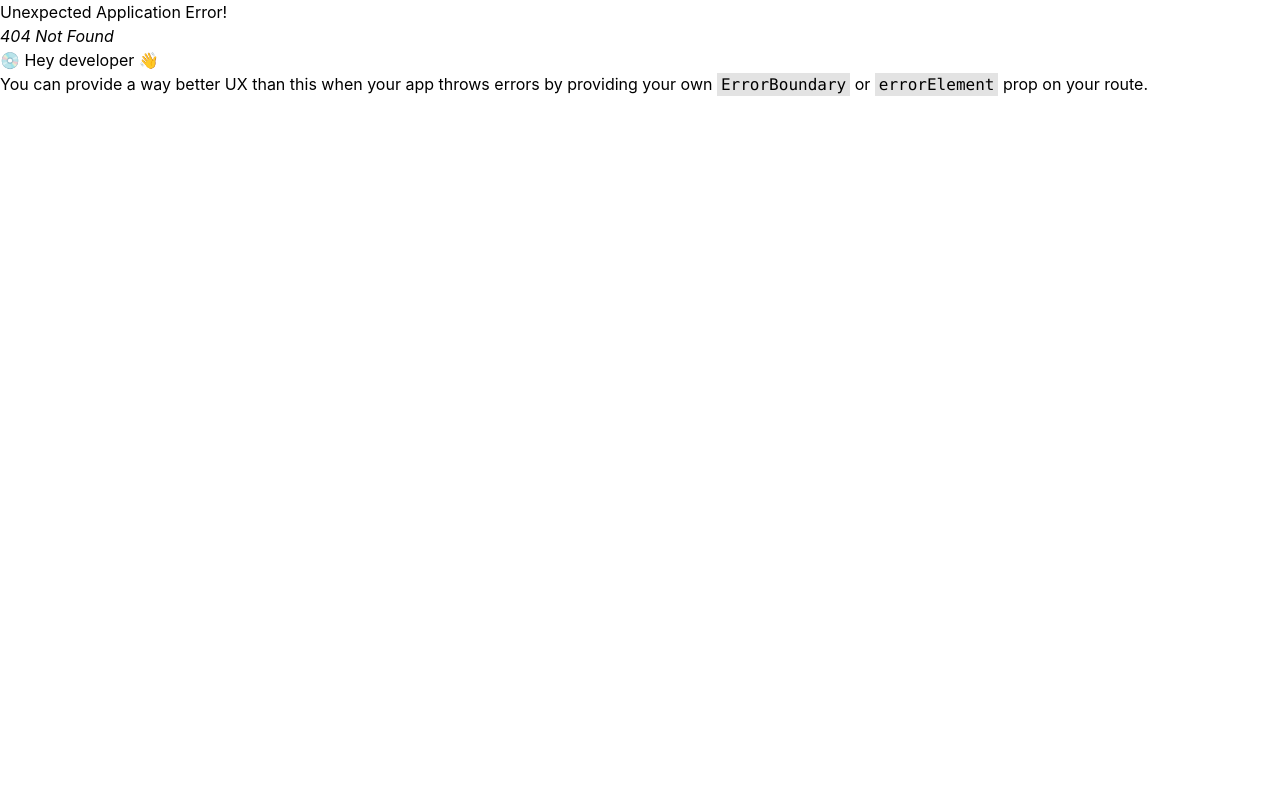
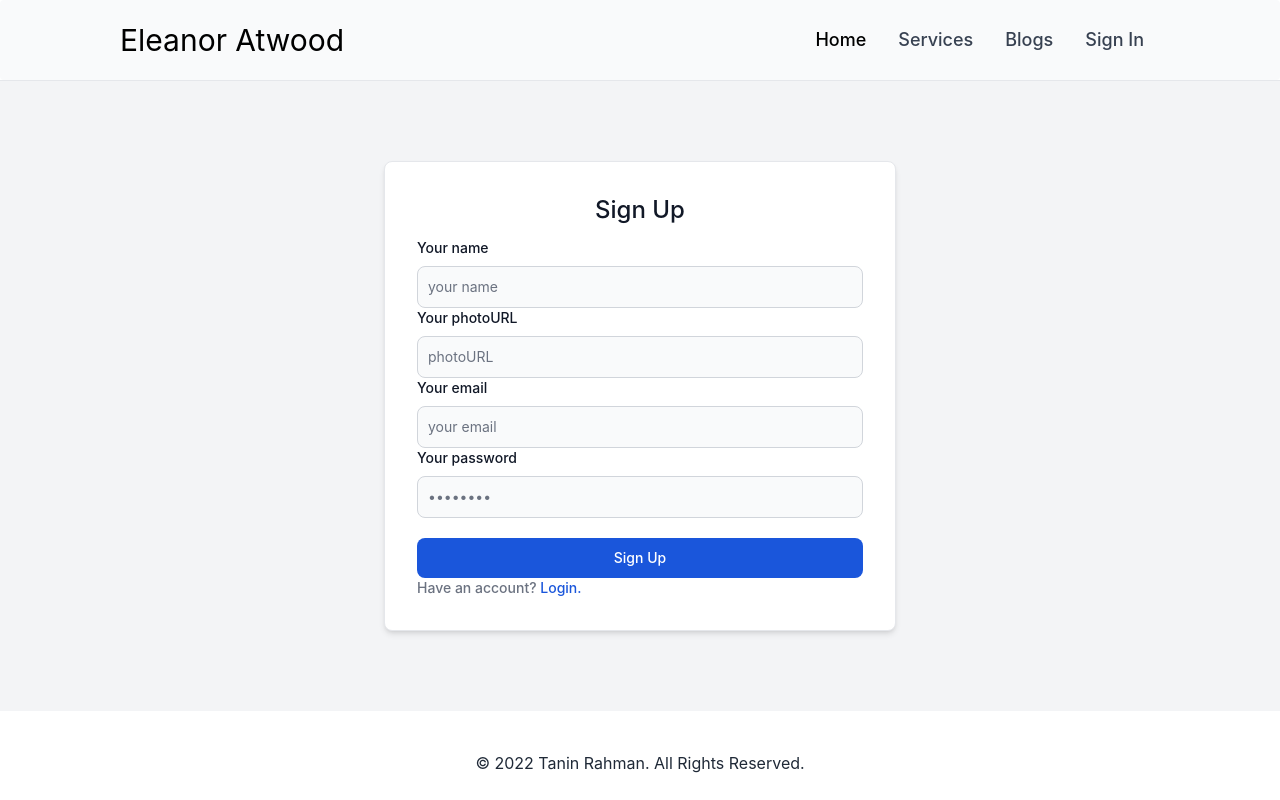
Before and after one commit to taninrahman21/the-smart-tutor-client, a React (Create React App) app: page /signup in a window 1280 px wide. Before the commit this address had no page. Built offline with nearby package versions, Linux system fonts and the light colour scheme.

Commit message:
create sign in and sign up page

```diff
--- /dev/null
+++ b/src/Pages/Login/Login.js
@@ -0,0 +1,59 @@
+import React from "react";
+import { Link } from 'react-router-dom';
+
+const Login = () => {
+  return (
+    <div className="py-20 bg-gray-100">
+      <div class="p-4 w-2/5 mx-auto bg-white rounded-lg border border-gray-200 shadow-md sm:p-6 md:p-8 dark:bg-gray-800 dark:border-gray-700">
+        <form>
+          <h5 class="text-2xl text-center mb-3 font-medium text-gray-900 dark:text-white">
+            Sign In
+          </h5>
+          <div>
+            <label
+              for="email"
+              class="block mb-2 text-sm font-medium text-gray-900 dark:text-gray-300"
+            >
+              Your email
+            </label>
+            <input
+              type="email"
+              name="email"
+              class="bg-gray-50 border border-gray-300 text-gray-900 text-sm rounded-lg focus:ring-blue-500 focus:border-blue-500 block w-full p-2.5 dark:bg-gray-600 dark:border-gray-500 dark:placeholder-gray-400 dark:text-white"
+              placeholder="your email"
+              required
+            />
+          </div>
+          <div>
+            <label
+              for="password"
+              class="block mb-2 text-sm font-medium text-gray-900 dark:text-gray-300"
+            >
+              Your password
+            </label>
+            <input
+              type="password"
+              name="password"
+              placeholder="your password"
+              class="bg-gray-50 border border-gray-300 text-gray-900 text-sm rounded-lg focus:ring-blue-500 focus:border-blue-500 block w-full p-2.5 dark:bg-gray-600 dark:border-gray-500 dark:placeholder-gray-400 dark:text-white"
+              required
+            />
+          </div>
+
+          <button
+            type="submit"
+            class="w-full mt-3 text-white bg-blue-700 hover:bg-blue-800 focus:ring-4 focus:outline-none focus:ring-blue-300 font-medium rounded-lg text-sm px-5 py-2.5 text-center"
+          >
+            Login to your account
+          </button>
+          <div class="text-sm font-medium text-gray-500 dark:text-gray-300">
+            Not registered?{" "}
+            <Link to='/signup' className="ml-auto text-sm text-blue-700 hover:underline dark:text-blue-500">Create an account.</Link>
+          </div>
+        </form>
+      </div>
+    </div>
+  );
+};
+
+export default Login;
--- a/src/Pages/Shared/Navbar/Navbar.js
+++ b/src/Pages/Shared/Navbar/Navbar.js
@@ -68,10 +68,10 @@ const Navbar = () => {
               </li>
               <li>
                 <Link
-                  to="/blogs"
+                  to="/login"
                   class="block py-2 pr-4 pl-3 text-gray-700 rounded hover:bg-gray-100 md:hover:bg-transparent md:border-0 md:hover:text-blue-700 md:p-0 dark:text-gray-400 md:dark:hover:text-white dark:hover:bg-gray-700 dark:hover:text-white md:dark:hover:bg-transparent"
                 >
-                  Sign Up
+                  Sign In
                 </Link>
               </li>
             </ul>
--- /dev/null
+++ b/src/Pages/SignUp/SignUp.js
@@ -0,0 +1,90 @@
+import React from "react";
+import { Link } from 'react-router-dom';
+
+const SignUp = () => {
+  return (
+    <div className="py-20 bg-gray-100">
+      <div class="p-4 w-2/5 mx-auto bg-white rounded-lg border border-gray-200 shadow-md sm:p-6 md:p-8 dark:bg-gray-800 dark:border-gray-700">
+        <form>
+          <h5 class="text-2xl text-center mb-3 font-medium text-gray-900 dark:text-white">
+            Sign Up
+          </h5>
+
+          <div>
+            <label
+              for="name"
+              class="block mb-2 text-sm font-medium text-gray-900 dark:text-gray-300"
+            >
+              Your name
+            </label>
+            <input
+              type="text"
+              name="name"
+              class="bg-gray-50 border border-gray-300 text-gray-900 text-sm rounded-lg focus:ring-blue-500 focus:border-blue-500 block w-full p-2.5 dark:bg-gray-600 dark:border-gray-500 dark:placeholder-gray-400 dark:text-white"
+              placeholder="your name"
+              required
+            />
+          </div>
+          <div>
+            <label
+              for="name"
+              class="block mb-2 text-sm font-medium text-gray-900 dark:text-gray-300"
+            >
+              Your photoURL
+            </label>
+            <input
+              type="text"
+              name="photoURL"
+              class="bg-gray-50 border border-gray-300 text-gray-900 text-sm rounded-lg focus:ring-blue-500 focus:border-blue-500 block w-full p-2.5 dark:bg-gray-600 dark:border-gray-500 dark:placeholder-gray-400 dark:text-white"
+              placeholder="photoURL"
+              required
+            />
+          </div>
+          <div>
+            <label
+              for="email"
+              class="block mb-2 text-sm font-medium text-gray-900 dark:text-gray-300"
+            >
+              Your email
+            </label>
+            <input
+              type="email"
+              name="email"
+              class="bg-gray-50 border border-gray-300 text-gray-900 text-sm rounded-lg focus:ring-blue-500 focus:border-blue-500 block w-full p-2.5 dark:bg-gray-600 dark:border-gray-500 dark:placeholder-gray-400 dark:text-white"
+              placeholder="your email"
+              required
+            />
+          </div>
+
+          <div>
+            <label
+              for="password"
+              class="block mb-2 text-sm font-medium text-gray-900 dark:text-gray-300"
+            >
+              Your password
+            </label>
+            <input
+              type="password"
+              name="password"
+              placeholder="••••••••"
+              class="bg-gray-50 border border-gray-300 text-gray-900 text-sm rounded-lg focus:ring-blue-500 focus:border-blue-500 block w-full p-2.5 dark:bg-gray-600 dark:border-gray-500 dark:placeholder-gray-400 dark:text-white"
+              required
+            />
+          </div>
+          <button
+            type="submit"
+            class="w-full mt-5 text-white bg-blue-700 hover:bg-blue-800 focus:ring-4 focus:outline-none focus:ring-blue-300 font-medium rounded-lg text-sm px-5 py-2.5 text-center dark:bg-blue-600 dark:hover:bg-blue-700 dark:focus:ring-blue-800"
+          >
+           Sign Up
+          </button>
+          <div class="text-sm font-medium text-gray-500 dark:text-gray-300">
+            Have an account?{" "}
+            <Link to='/login' className="ml-auto text-sm text-blue-700 hover:underline dark:text-blue-500">Login.</Link>
+          </div>
+        </form>
+      </div>
+    </div>
+  );
+};
+
+export default SignUp;
```
Also changed, not shown: src/Routes/Routes/Routes.js (+10 -0 lines), src/contexts/UserContext.js (added).
